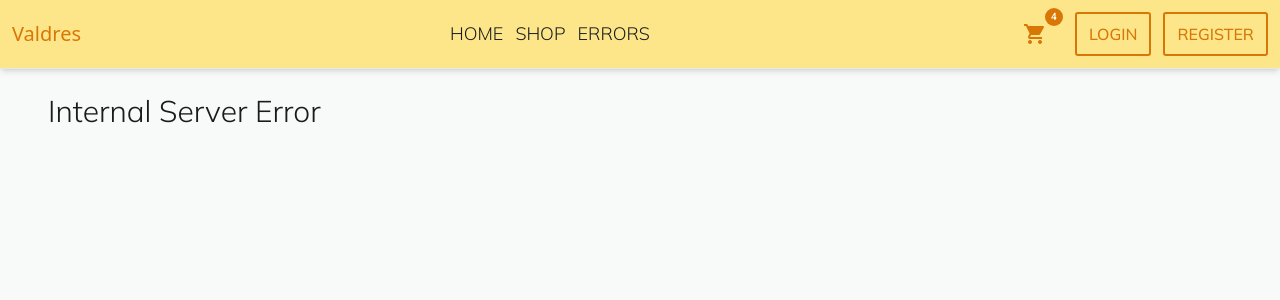
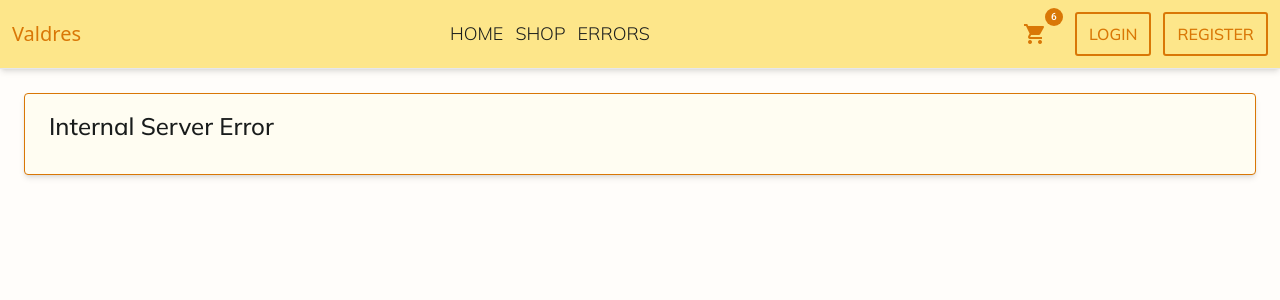
Before and after one commit to Nimira43/Valdres, an Angular app in the folder client/: page /server-error in a window 1280 px wide. Shown: the top 300 px of the page. Built offline with nearby package versions, Linux system fonts and the light colour scheme; a web font is replaced by a local one.

Commit message:
Server Error page.CSS tweaks.

```diff
--- a/client/src/app/core/interceptors/error-interceptor.ts
+++ b/client/src/app/core/interceptors/error-interceptor.ts
@@ -1,6 +1,6 @@
 import { HttpErrorResponse, HttpInterceptorFn } from '@angular/common/http'
 import { inject } from '@angular/core'
-import { Router } from '@angular/router'
+import { NavigationExtras, Router } from '@angular/router'
 import { catchError, throwError } from 'rxjs'
 import { SnackbarService } from '../services/snackbar.service'
 
@@ -31,7 +31,8 @@ export const errorInterceptor: HttpInterceptorFn = (req, next) => {
         router.navigateByUrl('/not-found')
       }
       if (err.status === 500) {
-        router.navigateByUrl('/server-error')
+        const navigationExtras: NavigationExtras = {state: {error: err.error}}
+        router.navigateByUrl('/server-error', navigationExtras)
       }
       return throwError(() => err)
     })
--- a/client/src/app/features/shop/product-item/product-item.component.html
+++ b/client/src/app/features/shop/product-item/product-item.component.html
@@ -2,7 +2,7 @@
   <mat-card
     appearance="raised"
     routerLink="/shop/{{product.id}}"
-    class="product-card"
+    class="product-card !bg-light"
   >
     <img
       src="{{product.pictureUrl}}"
--- a/client/src/app/layout/header/header.component.html
+++ b/client/src/app/layout/header/header.component.html
@@ -30,7 +30,7 @@
     </nav>
     <div class="flex gap-3 align-middle">
       <a
-        matBadge="4"
+        matBadge="6"
         matBadgeSize="small"
         matBadgePosition="above after"
         matBadgeColor="warn"
--- a/client/src/app/shared/components/server-error/server-error.component.html
+++ b/client/src/app/shared/components/server-error/server-error.component.html
@@ -1,5 +1,28 @@
-<div class="container mt-5">
-  <h1 class="text-3xl">
+<div class="container mt-5 p-4 bg-light rounded shadow-md border border-main-dark">
+  <h1 class="text-2xl font-medium mb-4">
     Internal Server Error
   </h1>
+  @if (error) {
+    <h5 class="text-red-500 font-medium">
+      Error: {{error.message}}
+    </h5>
+    <p class="mb-2">This is a API server error. This is not coming from Angular client.</p>
+    <p class="mb-2">What to do next?</p>
+    <ol class="'text-decimal ml-5 mb-4">
+      <li class="mb-1">
+        Check the network tab in the dev tools
+      </li>
+      <li class="mb-1">
+        Reproduce error in Postman. If the error is the same don't waste time checking Angular code.
+      </li>
+    </ol>
+    <h5 class="text-red-500 font-medium mb-2">
+      Stack Trace
+    </h5>
+    <mat-card class="p-4">
+      <code class="block whitespace-pre-wrap">
+        {{error.details}}
+      </code>
+    </mat-card>
+  }
 </div>
--- a/client/src/app/shared/components/server-error/server-error.component.ts
+++ b/client/src/app/shared/components/server-error/server-error.component.ts
@@ -1,11 +1,18 @@
 import { Component } from '@angular/core'
+import { MatCard } from '@angular/material/card'
+import { Router } from '@angular/router'
 
 @Component({
   selector: 'app-server-error',
-  imports: [],
+  imports: [MatCard],
   templateUrl: './server-error.component.html',
   styleUrl: './server-error.component.css',
 })
 export class ServerErrorComponent {
+  error?: any
 
+  constructor(private router: Router) {
+    const navigation = this.router.currentNavigation()
+    this.error = navigation?.extras.state?.['error']
+  }
 }
--- a/client/src/custom-theme.scss
+++ b/client/src/custom-theme.scss
@@ -23,7 +23,8 @@ html {
 
 body {
   color-scheme: light;
-  background-color: var(--mat-sys-surface);
+  // background-color: var(--mat-sys-surface);
+  background-color: var(--light);
   color: var(--mat-sys-on-surface);
   font: var(--mat-sys-body-medium);
   margin: 0;
--- a/client/src/styles.css
+++ b/client/src/styles.css
@@ -10,7 +10,7 @@
   --main-dark: #d97706;
   --support: #ff4500;
   --dark: #111;
-  --light: #fffdf2;
+  --light: #fffdfa;
   --grey-1: #333;
   --grey-2: #999;
   --grey-3: #ccc;
@@ -100,6 +100,10 @@ button {
   @apply mx-auto px-6;
 }
 
+.mat-mdc-paginator {
+  background-color: var(--light) !important;
+}
+
 .mat-mdc-paginator .mdc-notched-outline__leading,
 .mat-mdc-paginator .mdc-notched-outline__notch,
 .mat-mdc-paginator .mdc-notched-outline__trailing {
```
